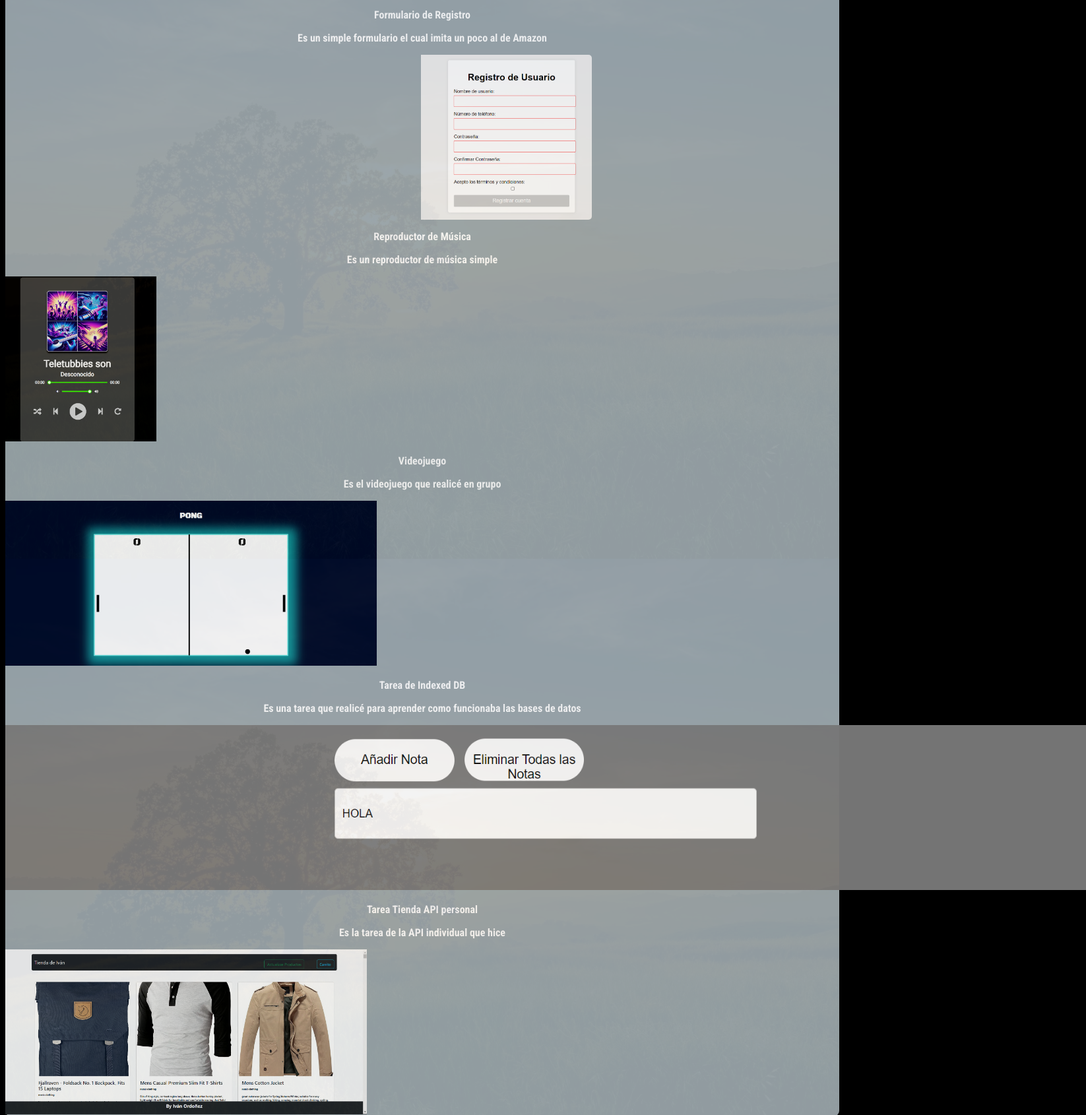
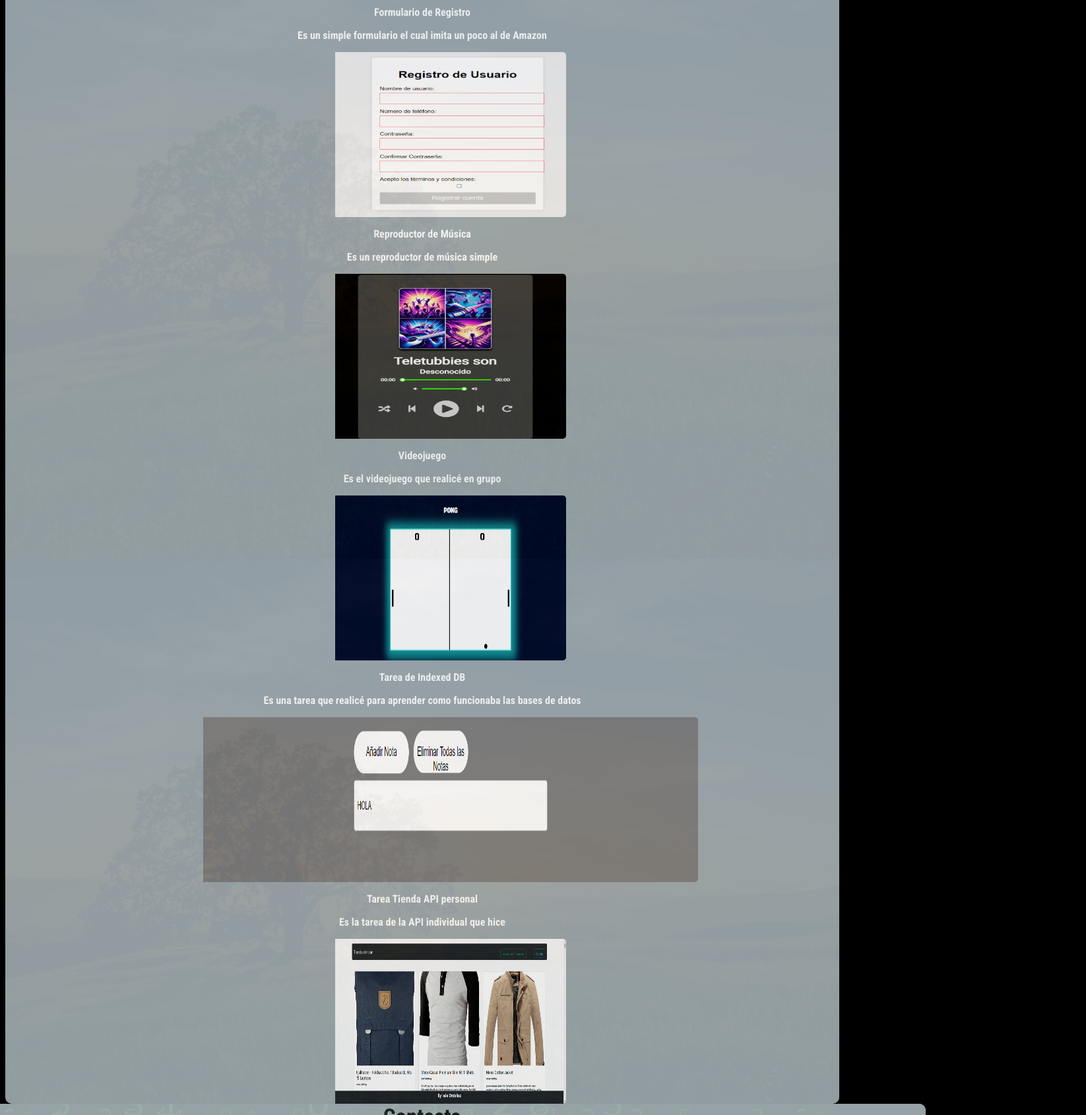
Before and after one commit to ivanOrdAlv/Portfolio, a plain HTML site: page index.html in a window 1280 px wide. Shown: the part 1110-2800 px from the top of the page at 66% size, 1646 px wide, since content can reach past the window. Drawn offline with Linux system fonts and the light colour scheme; a web font is replaced by a local one.

Commit message:
Portafolio bien hecho

```diff
--- a/index.html
+++ b/index.html
@@ -29,11 +29,11 @@
 
     <p>Codificación de mensajes</p>
     <p>En este programa tendras que introducir un texto y el programa lo codificará en un lenguaje secreto</p>
-    <a href="https://ivanordalv.github.io/Actividad-2-codificacion-mensajes/"><img src="imagenes/codificacion.png" height=250 class="codificacion"</a>
+    <a href="https://ivanordalv.github.io/Actividad-2-codificacion-mensajes/"><img src="imagenes/codificacion.png" height=250 width="350" class="codificacion"></a>
 
     <p>Contador</p>
     <p>Es un programa el cual tiene una cuenta atrás y dependiendo de la estación cambia de imagen de fondo</p>
-    <a href="https://ivanordalv.github.io/ContadorCumpleanios/"><img src="imagenes/contador.png" height=250 class="contador"></a>
+    <a href="https://ivanordalv.github.io/ContadorCumpleanios/"><img src="imagenes/contador.png" height=250 width="350" class="contador"></a>
 
 
 
@@ -41,24 +41,24 @@
 
     <p>Formulario de Registro</p>
     <p>Es un simple formulario el cual imita un poco al de Amazon</p>
-    <a href="https://ivanordalv.github.io/FormularioRegistro/"><img src="imagenes/registro.png" height=250 class="registro"></a>
+    <a href="https://ivanordalv.github.io/FormularioRegistro/"><img src="imagenes/registro.png" height=250 width="350" class="registro"></a>
 
 
    <p>Reproductor de Música</p>
    <p>Es un reproductor de música simple</p>
-    <a href="https://ivanordalv.github.io/Reproductor-Musica/"><img src="imagenes/musica.png" height=250 class="musica"></a>
+    <a href="https://ivanordalv.github.io/Reproductor-Musica/"><img src="imagenes/musica.png" height=250 width="350" class="musica"></a>
 
     <p>Videojuego</p>
     <p>Es el videojuego que realicé en grupo</p>
-    <a href="https://albarregasdaw2.github.io/Proyecto_Pong/"><img src="imagenes/pong.png" height=250 class="pong"></a>
+    <a href="https://albarregasdaw2.github.io/Proyecto_Pong/"><img src="imagenes/pong.png" height=250 width="350" class="pong"></a>
 
     <p>Tarea de Indexed DB</p>
     <p>Es una tarea que realicé para aprender como funcionaba las bases de datos</p>
-    <a href="https://ivanordalv.github.io/TareaNotas/"><img src="imagenes/notes.png" height=250 class="notes"></a>
+    <a href="https://ivanordalv.github.io/TareaNotas/"><img src="imagenes/notes.png" height=250 width="750" class="notes"></a>
 
     <p>Tarea Tienda API personal</p>
     <p>Es la tarea de la API individual que hice</p>
-    <a href="https://ivanordalv.github.io/TareaTiendaApi/"><img src="imagenes/api.png" height=250 class="api"></a>
+    <a href="https://ivanordalv.github.io/TareaTiendaApi/"><img src="imagenes/api.png" height=250 width="350" class="api"></a>
     </ul>
 
     </div>
--- a/style.css
+++ b/style.css
@@ -108,22 +108,10 @@ body{
     transform: scale(1.1);
 }
 
-.tarjeta{
-    display:flex;
-    padding-left:630px;
-    justify-content:center;
-    border-radius:5px;
-}
-
-.tarjeta:hover{
-    display:flex;
-    justify-content:center;
-    transform: scale(1.1);
-}
 
 .registro{
     display:flex;
-    padding-left:630px;
+    padding-left:500px;
     justify-content:center;
     border-radius:5px;
 }
@@ -147,27 +135,67 @@ border-radius:5px;
     transform: scale(1.1);
 }
 
-.mouse{
+
+.codificacion{
     display:flex;
     padding-left:500px;
     justify-content:center;
     border-radius:5px;
 }
 
-.mouse:hover{
+.codificacion:hover{
     display:flex;
     justify-content:center;
     transform: scale(1.1);
 }
 
-.window{
+.musica{
     display:flex;
     padding-left:500px;
     justify-content:center;
     border-radius:5px;
 }
 
-.window:hover{
+.musica:hover{
+    display:flex;
+    justify-content:center;
+    transform: scale(1.1);
+}
+
+.pong{
+    display:flex;
+    padding-left:500px;
+    justify-content:center;
+    border-radius:5px;
+}
+
+.pong:hover{
+    display:flex;
+    justify-content:center;
+    transform: scale(1.1);
+}
+
+.notes{
+    display:flex;
+    padding-left:300px;
+    justify-content:center;
+    border-radius:5px;
+}
+
+.notes:hover{
+    display:flex;
+    justify-content:center;
+    transform: scale(1.1);
+}
+
+.api{
+    display:flex;
+    padding-left:500px;
+    justify-content:center;
+    border-radius:5px;
+}
+
+.api:hover{
     display:flex;
     justify-content:center;
     transform: scale(1.1);
```
